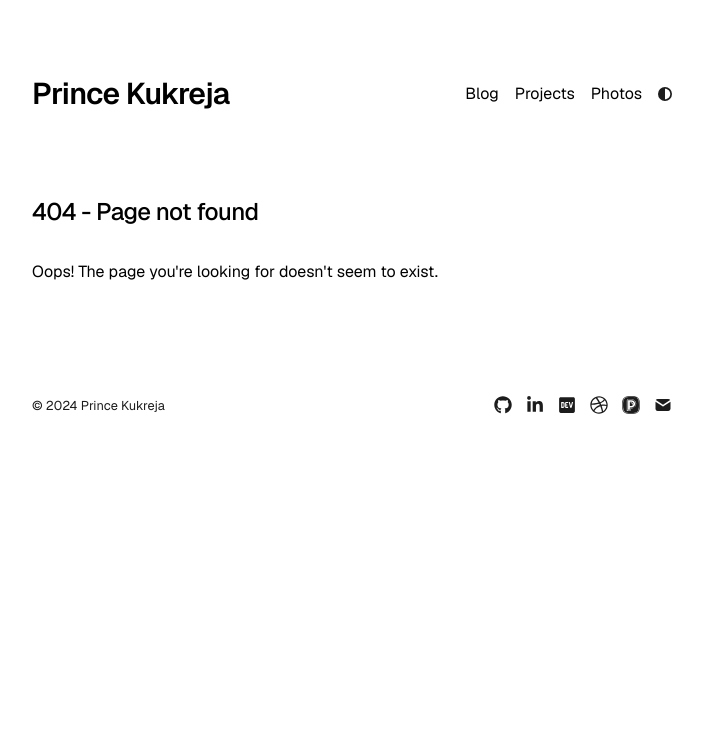
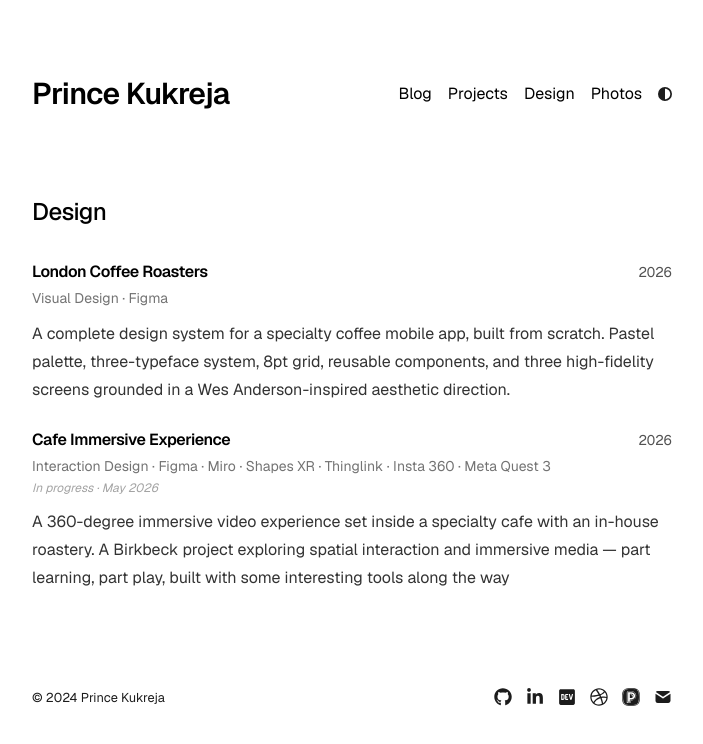
Before and after one commit to princek64/my-portfolio, a Next.js app: page /design in a window 1280 px wide. Before the commit this address had no page. Shown: the top 744 px of the page, without its empty margins (288-991 px from the left). Built offline with nearby package versions, Linux system fonts and the light colour scheme.

Commit message:
feat: add Design tab

```diff
--- a/app/components/nav.tsx
+++ b/app/components/nav.tsx
@@ -6,6 +6,7 @@ const navItems = {
   // "/about": { name: "About" },
   "/blog": { name: "Blog" },
   "/projects": { name: "Projects" },
+  "/design": { name: "Design" },
   "/photos": { name: "Photos" },
 };
 
--- /dev/null
+++ b/app/design/design-data.tsx
@@ -0,0 +1,26 @@
+export interface Design {
+    title: string;
+    year: number;
+    tools: string;
+    description: string;
+    status?: string;
+    url?: string | null;
+}
+
+export const designs: Design[] = [
+    {
+        title: "London Coffee Roasters",
+        year: 2026,
+        tools: "Visual Design · Figma",
+        description: "A complete design system for a specialty coffee mobile app, built from scratch. Pastel palette, three-typeface system, 8pt grid, reusable components, and three high-fidelity screens grounded in a Wes Anderson-inspired aesthetic direction.",
+        url: null,
+    },
+    {
+        title: "Cafe Immersive Experience",
+        year: 2026,
+        tools: "Interaction Design · Figma · Miro · Shapes XR · Thinglink · Insta 360 · Meta Quest 3",
+        description: "A 360-degree immersive video experience set inside a specialty cafe with an in-house roastery. A Birkbeck project exploring spatial interaction and immersive media — part learning, part play, built with some interesting tools along the way",
+        status: "In progress · May 2026",
+        url: null,
+    },
+];
--- /dev/null
+++ b/app/design/page.tsx
@@ -0,0 +1,49 @@
+import React from "react";
+import type { Metadata } from "next";
+import { designs } from "./design-data";
+
+export const metadata: Metadata = {
+    title: "Design",
+    description: "My Design Work",
+};
+
+export default function Design() {
+    return (
+        <section>
+            <h1 className="mb-8 text-2xl font-medium tracking-tight">Design</h1>
+            <div className="space-y-6">
+                {designs.map((design, index) => (
+                    <a
+                        key={index}
+                        href={design.url || 'javascript:void(0)'}
+                        target={design.url ? "_blank" : undefined}
+                        rel="noopener noreferrer"
+                        className="block group hover:opacity-80 transition-opacity duration-200"
+                    >
+                        <div className="flex flex-col">
+                            <div className="w-full flex justify-between items-baseline">
+                                <span className="text-black dark:text-white font-semibold tracking-tight">
+                                    {design.title}
+                                </span>
+                                <span className="text-neutral-600 dark:text-neutral-400 tabular-nums text-sm">
+                                    {design.year}
+                                </span>
+                            </div>
+                            <span className="text-neutral-500 dark:text-neutral-500 text-sm pt-1">
+                                {design.tools}
+                            </span>
+                            {design.status && (
+                                <span className="text-neutral-400 dark:text-neutral-500 text-xs pt-1 italic">
+                                    {design.status}
+                                </span>
+                            )}
+                            <p className="prose prose-neutral dark:prose-invert pt-3">
+                                {design.description}
+                            </p>
+                        </div>
+                    </a>
+                ))}
+            </div>
+        </section>
+    );
+}
--- a/app/page.tsx
+++ b/app/page.tsx
@@ -9,7 +9,7 @@ export default function Page() {
         <Image
           src="/profile.png"
           alt="Profile photo"
-          className="rounded-full bg-gray-100 block lg:mt-5 mt-0 lg:mb-5 mb-10 mx-auto sm:float-right sm:ml-5 sm:mb-5 grayscale hover:grayscale-0"
+          className="rounded-full bg-gray-100 block lg:mt-5 mt-0 lg:mb-5 mb-10 mx-auto sm:float-right sm:ml-5 sm:mb-5 hover:opacity-90 transition-opacity duration-200"
           unoptimized
           width={160}
           height={160}
@@ -18,18 +18,15 @@ export default function Page() {
       </a>
 
       <h1 className="mb-8 text-xl font-medium tracking-tight">
-        Full-Stack Developer | Crafting Web & Mobile Apps
+        Designer who codes, or developer who designs, depending on the day.
       </h1>
 
       <div className="prose prose-neutral dark:prose-invert">
         <p>
-          I'm a Full-Stack Developer with a strong focus on frontend development, passionate about building seamless web and mobile experiences that combine functionality with user-centered design. I specialize in scalable applications using modern technologies like Next.js, React, and Vue, with additional experience in backend and mobile development.
+          Six years in frontend engineering, currently finishing an MA in Digital Media Design at Birkbeck. I care about how things look and how they work, in equal measure.
         </p>
         <p>
-          Alongside development, I'm a Digital Media Design student, diving deep into design, user experience, and how people interact with digital products. This background shapes how I approach code and not just making things work, but making them feel intuitive and accessible for real users.
-        </p>
-        <p>
-          I'm always eager to learn new skills and stay up-to-date with the latest tech trends. Outside of coding, you'll find me enjoying a good cup of coffee ☕, exploring new places 🌍, hitting the slopes 🏂, or getting my hands into pottery 🏺. I'm passionate about learning, sharing knowledge, and supporting inclusive tech communities through open-source contributions. Take a look at my work, and let's connect to discuss how we can build something amazing together!
+          Looking for roles where design and engineering overlap. Good coffee is non-negotiable.
         </p>
         <p className="flex items-center gap-2"><FiLink /><a href="https://docs.google.com/document/d/1zVr5vU1dkqRabsqREk4xeS86bGxcRPuf9drZXnPp3n0/edit?tab=t.0" target="_blank" rel="noopener noreferrer">Resume Link</a></p>
       </div>
```
Also changed, not shown: public/profile.png.
